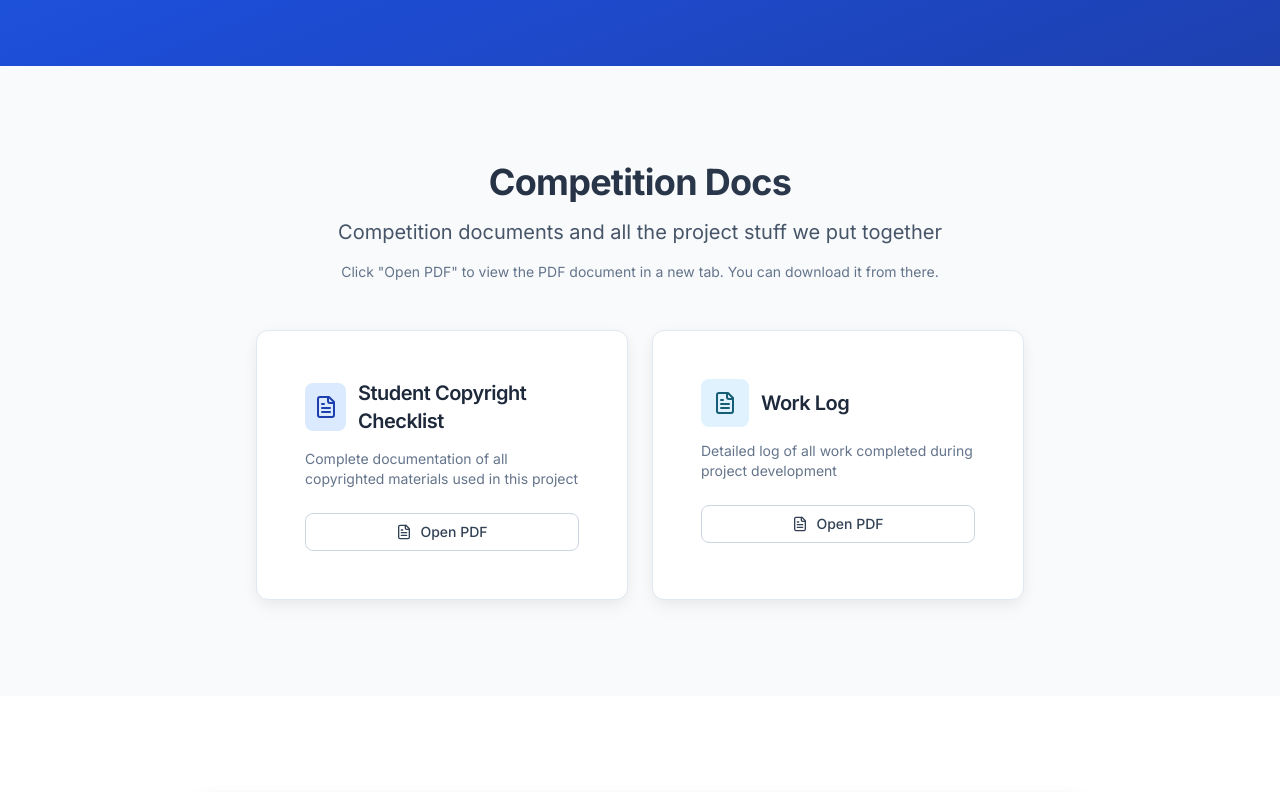
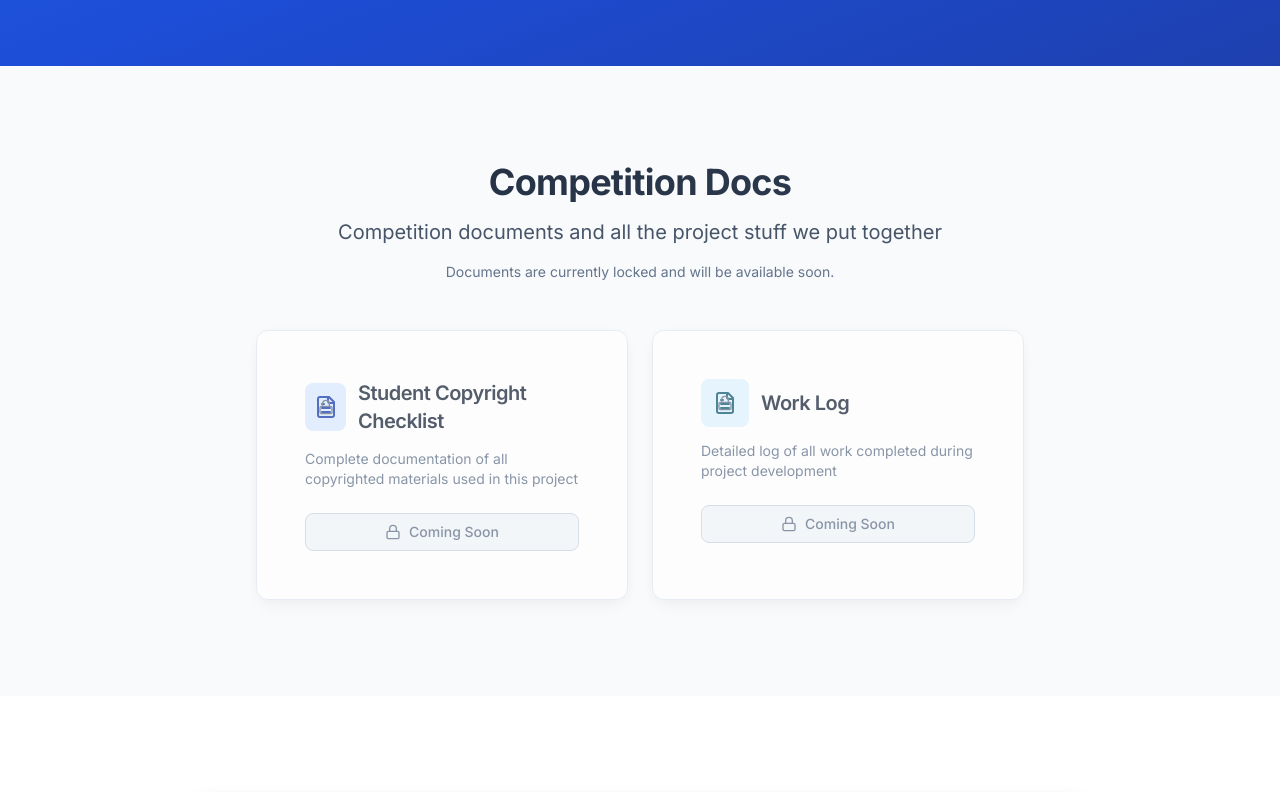
Before and after one commit to Yatishgrandhe/Monroereasorcehub, a Next.js app: page /reference in a window 1280 px wide. Shown: the part 499-1291 px from the top of the page. Built offline with nearby package versions, Linux system fonts and the light colour scheme; no server answers.

Commit message:
Lock documents in info page and show 'Coming Soon' message

```diff
--- a/app/reference/page.tsx
+++ b/app/reference/page.tsx
@@ -1,4 +1,4 @@
-import { FileText, Book, Code, Image, Globe, Link as LinkIcon } from 'lucide-react';
+import { FileText, Book, Code, Image, Globe, Link as LinkIcon, Lock } from 'lucide-react';
 import { Card, CardContent, CardDescription, CardHeader, CardTitle } from '@/components/ui/Card';
 import { Badge } from '@/components/ui/Badge';
 import { Button } from '@/components/ui/Button';
@@ -231,7 +231,7 @@ export default function ReferencePage() {
               Competition documents and all the project stuff we put together
             </p>
             <p className="text-sm text-secondary-500 mt-4 max-w-2xl mx-auto">
-              Click "Open PDF" to view the PDF document in a new tab. You can download it from there.
+              Documents are currently locked and will be available soon.
             </p>
           </div>
 
@@ -239,26 +239,24 @@ export default function ReferencePage() {
             {documents.map((doc, index) => {
               const IconComponent = doc.icon;
               return (
-                <Card key={index} className="hover:shadow-lg transition-shadow">
+                <Card key={index} className="hover:shadow-lg transition-shadow opacity-75">
                   <CardHeader>
                     <div className="flex items-center gap-3 mb-2">
-                      <div className={`w-12 h-12 ${doc.color} rounded-lg flex items-center justify-center`}>
+                      <div className={`w-12 h-12 ${doc.color} rounded-lg flex items-center justify-center relative`}>
                         <IconComponent className="h-6 w-6" />
+                        <div className="absolute inset-0 flex items-center justify-center">
+                          <Lock className="h-4 w-4 text-secondary-500" />
+                        </div>
                       </div>
                       <CardTitle className="text-xl">{doc.name}</CardTitle>
                     </div>
                     <CardDescription>{doc.description}</CardDescription>
                   </CardHeader>
                   <CardContent>
-                    <a
-                      href={doc.href}
-                      target="_blank"
-                      rel="noopener noreferrer"
-                      className="inline-flex items-center justify-center w-full px-4 py-2 text-sm font-medium rounded-lg border border-secondary-300 bg-white text-secondary-700 hover:bg-secondary-50 transition-colors"
-                    >
-                      <FileText className="mr-2 h-4 w-4" />
-                      Open PDF
-                    </a>
+                    <div className="inline-flex items-center justify-center w-full px-4 py-2 text-sm font-medium rounded-lg border border-secondary-300 bg-secondary-100 text-secondary-500 cursor-not-allowed">
+                      <Lock className="mr-2 h-4 w-4" />
+                      Coming Soon
+                    </div>
                   </CardContent>
                 </Card>
               );
```
